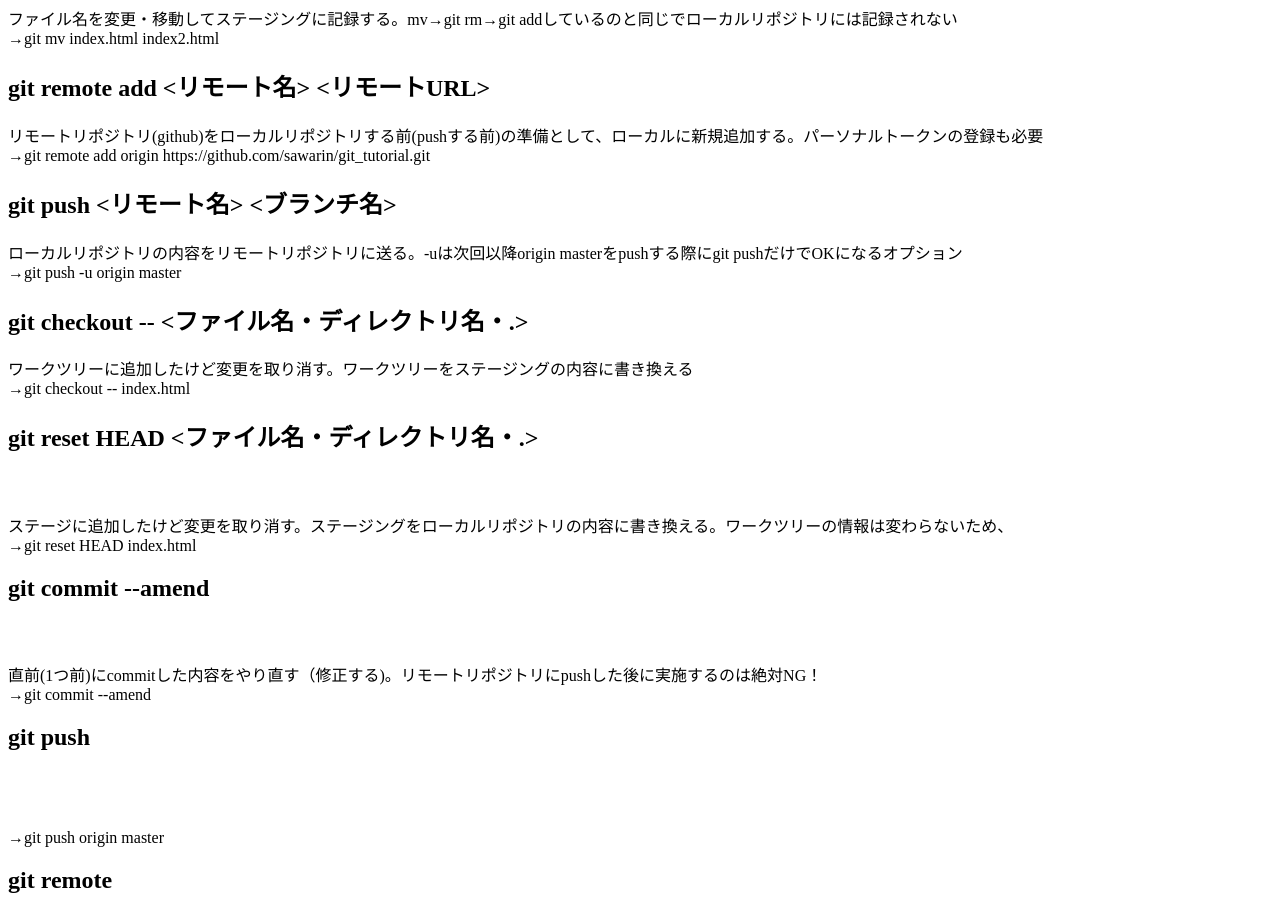
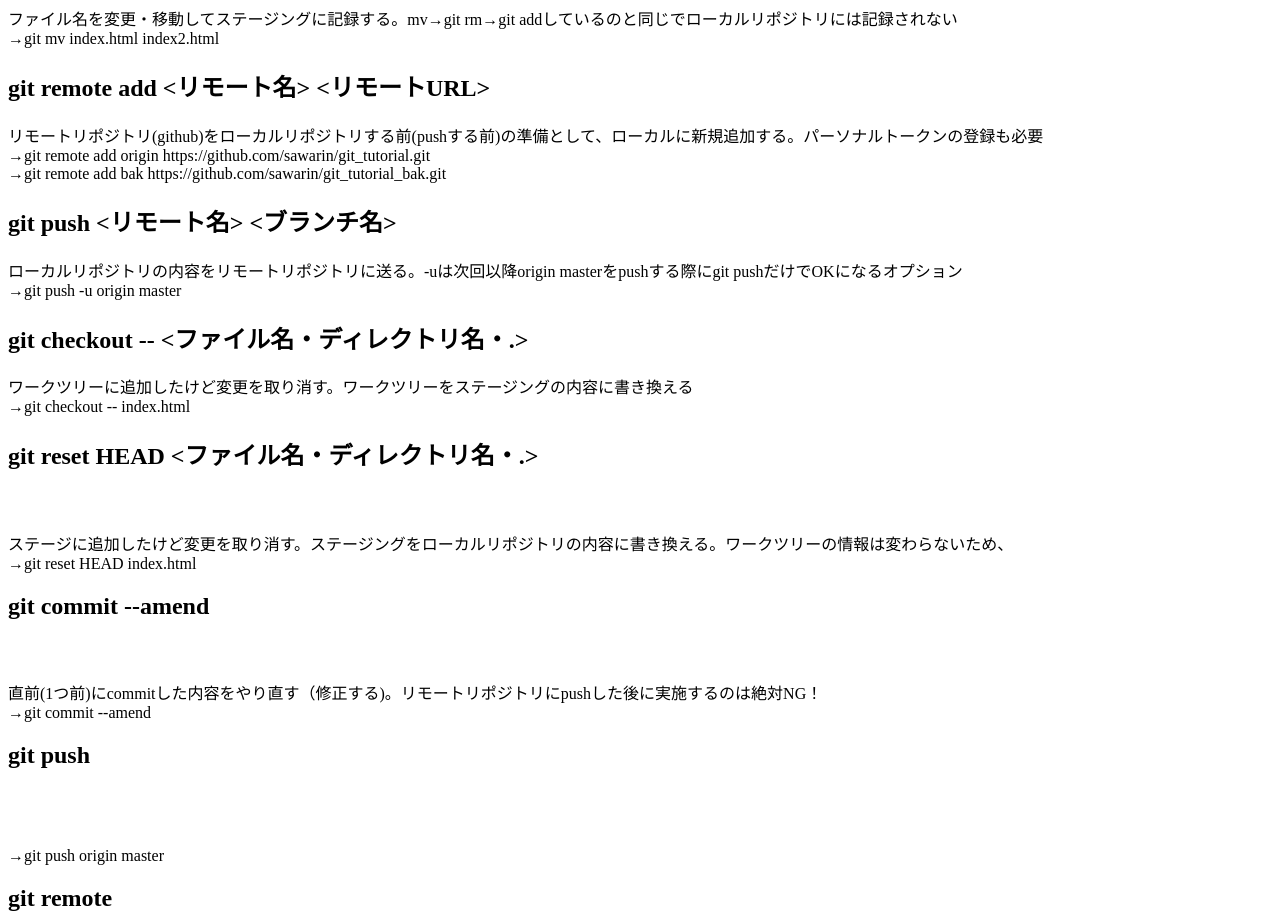
Before and after one commit to sawarin/git_tutorial, a plain HTML site: page index.html in a window 1280 px wide. Shown: the part 1000-1920 px from the top of the page. Drawn offline with Linux system fonts and the light colour scheme.

Commit message:
git remote add例追加

```diff
--- a/index.html
+++ b/index.html
@@ -37,7 +37,8 @@
 
 <h2>git remote add <リモート名> <リモートURL></h2>
   <p>リモートリポジトリ(github)をローカルリポジトリする前(pushする前)の準備として、ローカルに新規追加する。パーソナルトークンの登録も必要<br>
-    →git remote add origin https://github.com/sawarin/git_tutorial.git</p>
+    →git remote add origin https://github.com/sawarin/git_tutorial.git<br>
+    →git remote add bak https://github.com/sawarin/git_tutorial_bak.git</p>
 
 <h2>git push <リモート名> <ブランチ名></h2>
   <p>ローカルリポジトリの内容をリモートリポジトリに送る。-uは次回以降origin masterをpushする際にgit pushだけでOKになるオプション<br>
```
